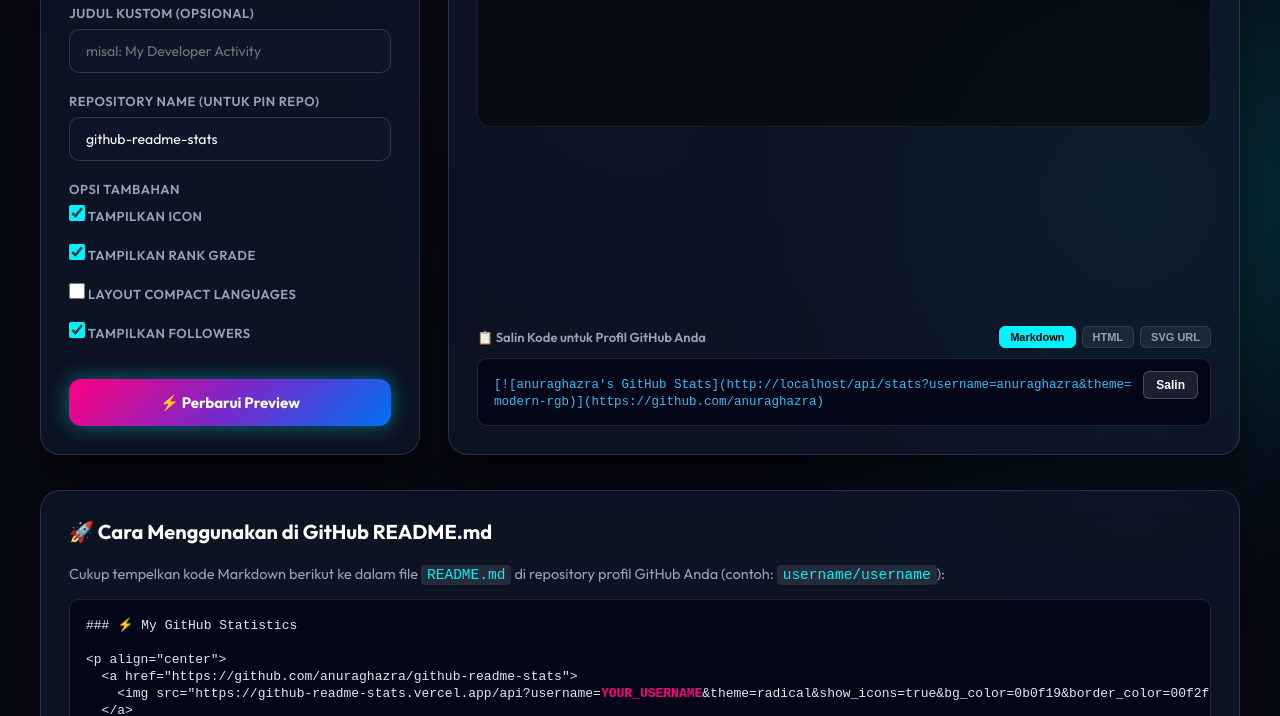
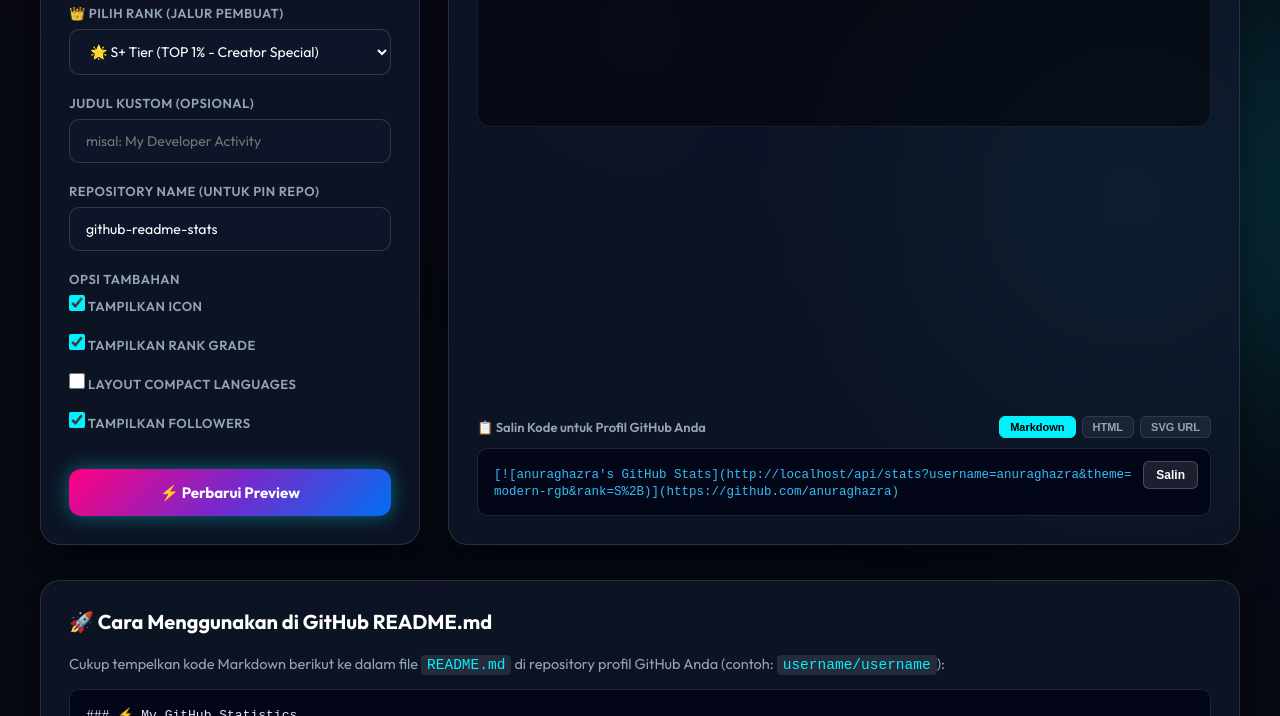
Before and after one commit to Novazeb/github-stats, a website: page public/index.html in a window 1280 px wide. Shown: the part 492-1208 px from the top of the page. Drawn offline with Linux system fonts and the light colour scheme.

Commit message:
feat(rank): support NovaZebua and add UI rank selector for S+ tier

```diff
--- a/public/app.js
+++ b/public/app.js
@@ -2,6 +2,7 @@ document.addEventListener("DOMContentLoaded", () => {
   // Elements
   const usernameInput = document.getElementById("username");
   const themeSelect = document.getElementById("themeSelect");
+  const rankSelect = document.getElementById("rankSelect");
   const customTitleInput = document.getElementById("customTitle");
   const repoNameInput = document.getElementById("repoName");
   const showIconsCheck = document.getElementById("showIcons");
@@ -43,8 +44,10 @@ document.addEventListener("DOMContentLoaded", () => {
     const showIcons = showIconsCheck.checked;
     const showFollowers = showFollowersCheck.checked;
     const title = customTitleInput.value.trim();
+    const rank = rankSelect ? rankSelect.value : "S+";
 
     let url = `${getBaseUrl()}/api/stats?username=${user}&theme=${theme}`;
+    if (rank && rank !== "auto") url += `&rank=${encodeURIComponent(rank)}`;
     if (hideRank) url += `&hide_rank=true`;
     if (!showIcons) url += `&show_icons=false`;
     if (!showFollowers) url += `&show_followers=false`;
--- a/public/index.html
+++ b/public/index.html
@@ -45,6 +45,17 @@
             <option value="sunset-chroma">🌅 Sunset Chroma (Violet & Peach)</option>
             <option value="aurora-rgb">🌌 Aurora Borealis (Aqua & Teal)</option>
             <option value="tokyo-night-rgb">🗼 Tokyo Night RGB</option>
+          </select>
+        </div>
+
+        <div class="form-group">
+          <label for="rankSelect">👑 Pilih Rank (Jalur Pembuat)</label>
+          <select id="rankSelect">
+            <option value="S+" selected>🌟 S+ Tier (TOP 1% - Creator Special)</option>
+            <option value="S">⭐ S Tier (TOP 5%)</option>
+            <option value="A++">💎 A++ Tier (TOP 10%)</option>
+            <option value="A+">🚀 A+ Tier (TOP 20%)</option>
+            <option value="auto">⚡ Auto (Hitung Otomatis)</option>
           </select>
         </div>
 
```
Also changed, not shown: src/utils/svg-helper.js (+4 -3 lines).
